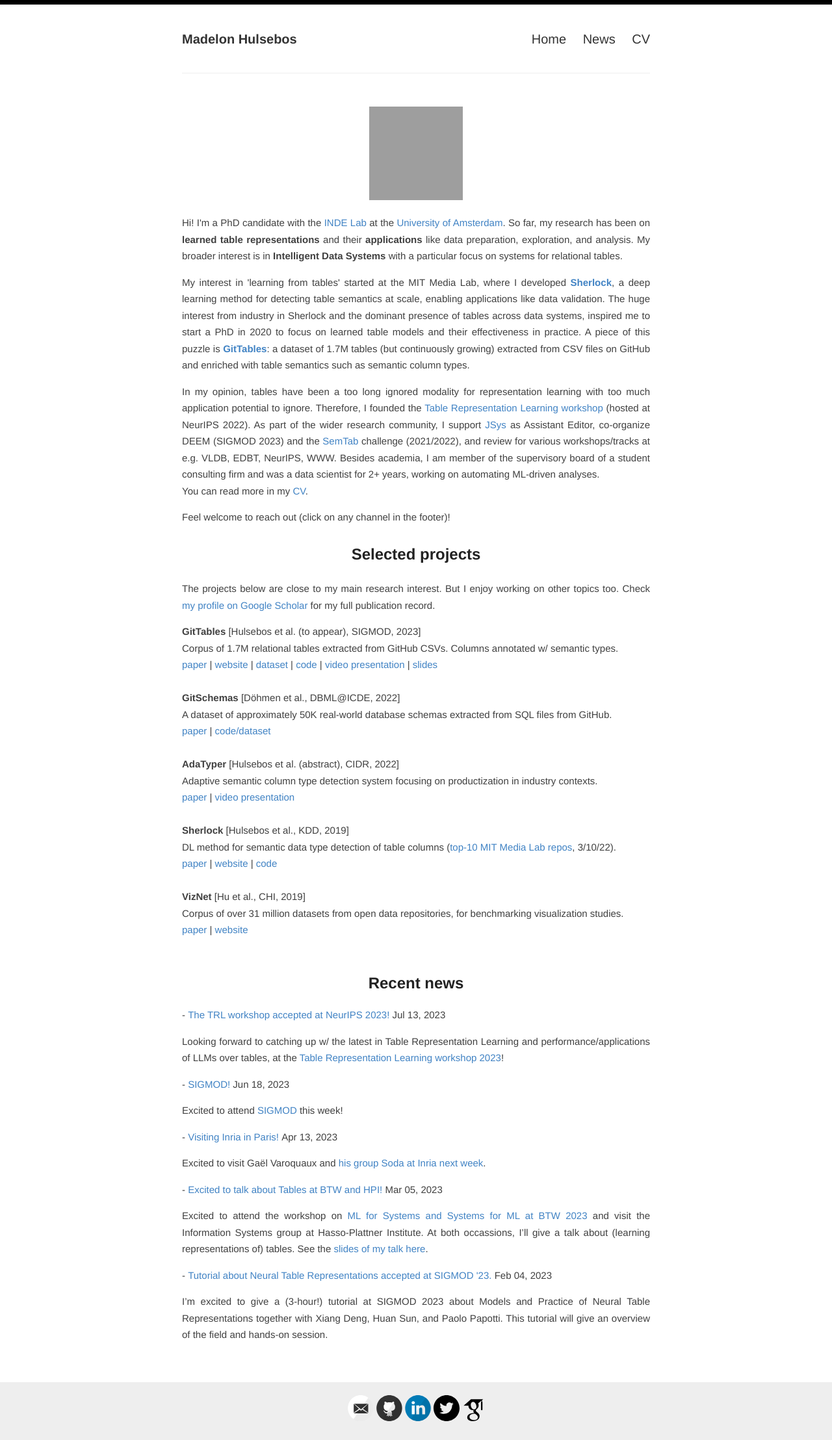
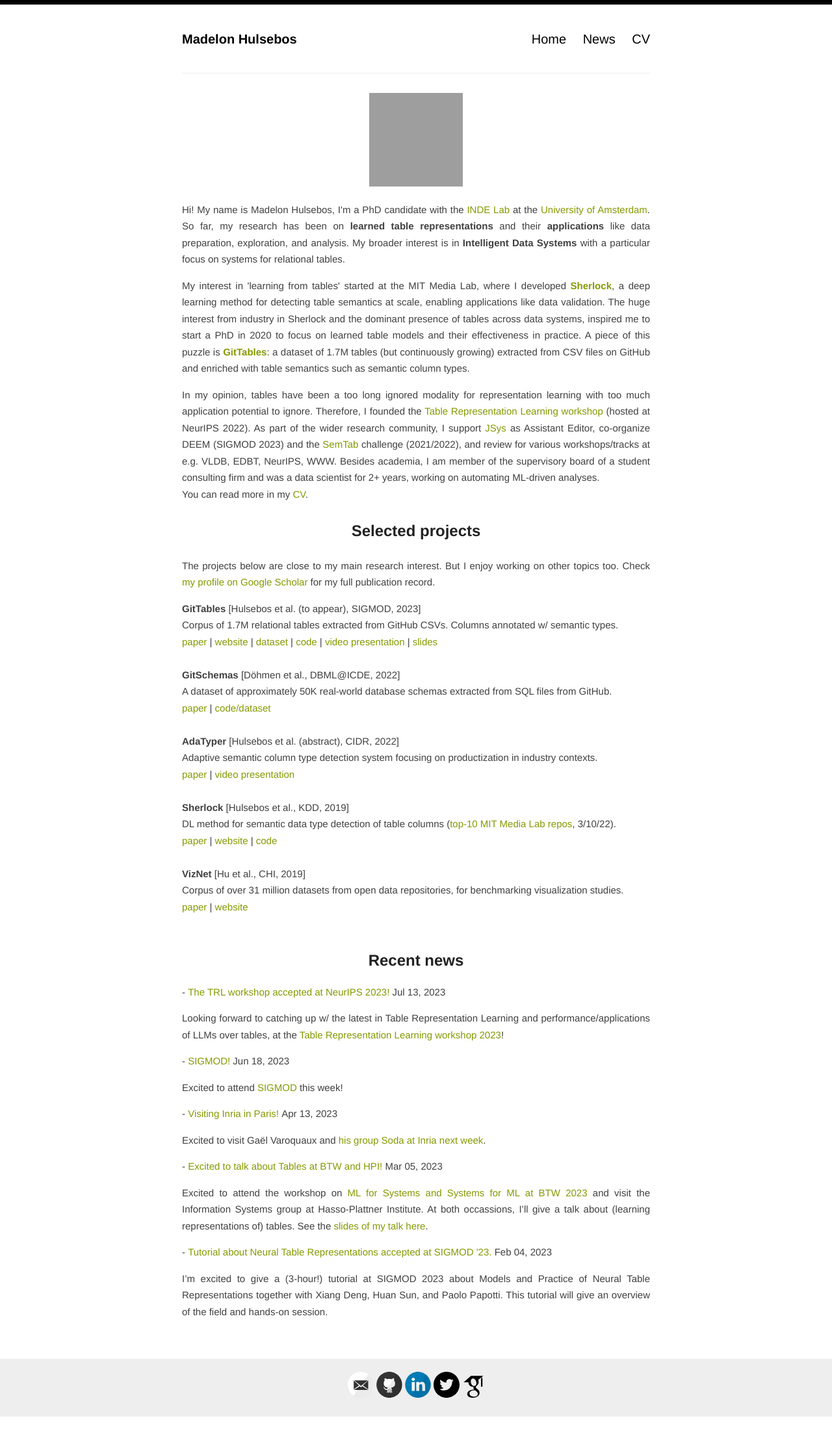
Before and after one commit to madelonhulsebos/madelonhulsebos.github.io, a Jekyll site: the page built from index.html, in a window 1280 px wide. Shown: the whole page at 65% size. Built offline with Jekyll 4.4.1, drawn with Linux system fonts in a browser that asks for light colours; some web fonts are replaced; the list of posts is cut into pages by our own code; after the commit the page ends 2180 px from its top, so only the background shows below that; grey boxes are pictures that could not be loaded.

Commit message:
Update layout.

```diff
--- a/_layouts/default.html
+++ b/_layouts/default.html
@@ -23,15 +23,15 @@
         <div class="container">
           <header class="masthead clearfix">
             <div class="site-info">
-              <h1 class="site-name"><a href="{{ site.baseurl }}/"><b>{{ site.name }}</b></a></h1>
+              <h1 class="site-name"><a href="{{ site.baseurl }}/" style="color: black"><b>{{ site.name }}</b></a></h1>
               <!-- <p class="site-description">{{ site.description }}</p>  -->
             </div>
 
             <nav>
-              <a href="{{ site.baseurl }}/">Home</a>
+              <a href="{{ site.baseurl }}/" style="color: black">Home</a>
               <!-- <a href="{{ site.baseurl }}/projects">Projects</a>-->
-              <a href="{{ site.baseurl }}/news">News</a>
-              <a href="/assets/CV.pdf" target="_blank">CV</a>
+              <a href="{{ site.baseurl }}/news" style="color: black">News</a>
+              <a href="/assets/CV.pdf" target="_blank" style="color: black">CV</a>
             </nav>
           </header>
         </div>
--- a/_sass/_reset.scss
+++ b/_sass/_reset.scss
@@ -22,6 +22,15 @@ time, mark, audio, video {
 	font-size: 100%;
 	font: inherit;
 	vertical-align: baseline;
+}
+a:link {
+	color: #859900;
+}
+a:visited {
+	color: #859900;
+}
+a:hover {
+	color: #002fa7 !important;
 }
 // HTML5 display-role reset for older browsers
 article, aside, details, figcaption, figure,
--- a/index.html
+++ b/index.html
@@ -2,19 +2,21 @@
 layout: default
 ---
 
+
 <article class="page">
 
-<br>
+<h1> </h1>
 
 <div style="text-align: center;">
 <img width="20%" src="{{ site.baseurl }}{{ site.avatar }}"/>
 </div>
 
+
 <div style="text-align: justify;">
 
  <div style="text-align: justify;">
   <p>
-  Hi! I'm a PhD candidate with the <a href="https://indelab.org" target="_blank">INDE Lab</a> at the <a href="https://www.uva.nl/en" target="_blank">University of Amsterdam</a>.
+  Hi! My name is Madelon Hulsebos, I'm a PhD candidate with the <a href="https://indelab.org" target="_blank">INDE Lab</a> at the <a href="https://www.uva.nl/en" target="_blank">University of Amsterdam</a>.
   So far, my research has been on <b>learned table representations</b> and their <b>applications</b> like data preparation, exploration, and analysis</b>.
   My broader interest is in <b>Intelligent Data Systems</b> with a particular focus on systems for relational tables.
   </p>
@@ -31,10 +33,6 @@ layout: default
   Besides academia, I am member of the supervisory board of a student consulting firm and was a data scientist for 2+ years, working on automating ML-driven analyses.
   <br>
   You can read more in my <a href="https://madelonhulsebos.github.io/assets/CV.pdf" target="_blank">CV</a>.
-  </p>
-
-  <p>
-    Feel welcome to reach out (click on any channel in the footer)!
   </p>
 
  </div>
```
Also changed, not shown: _posts/2022-02-10-sherlock-iterations.md (+3 -1 lines), _posts/2023-06-18-sigmod.md (+1 -1 lines).
